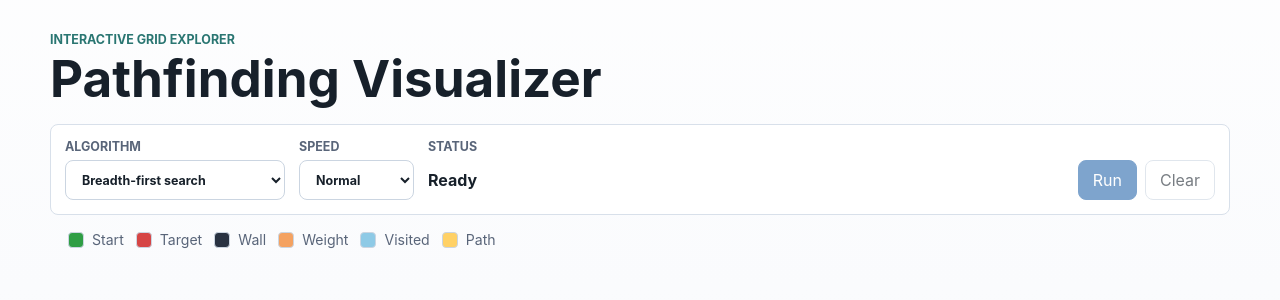
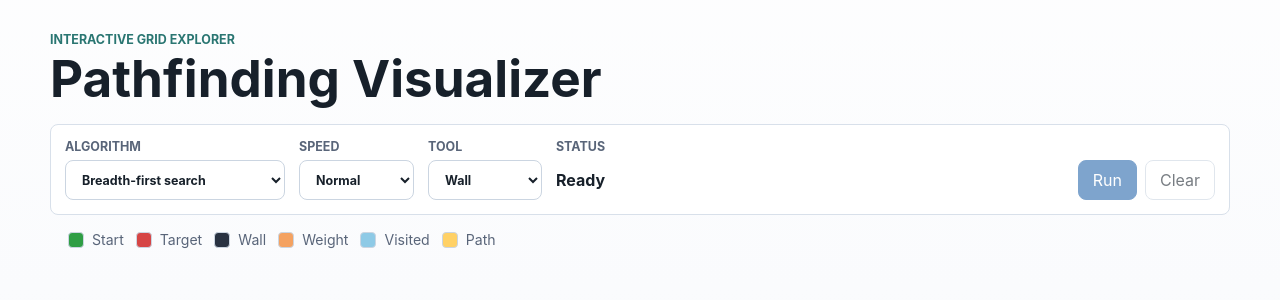
Before and after one commit to edselleighton/pathfinding-visualizer, a React (Vite) app: page / in a window 1280 px wide. Shown: the top 300 px of the page. Built offline with nearby package versions, Linux system fonts and the light colour scheme.

Commit message:
Add tool selector

```diff
--- a/src/components/Toolbar.jsx
+++ b/src/components/Toolbar.jsx
@@ -21,6 +21,15 @@ export default function Toolbar() {
         </select>
       </label>
 
+      <label className="toolbar-field">
+        <span>Tool</span>
+        <select defaultValue="wall" aria-label="Select drawing tool">
+          <option value="wall">Wall</option>
+          <option value="weight">Weight</option>
+          <option value="erase">Erase</option>
+        </select>
+      </label>
+
       <div className="toolbar-status" aria-label="Visualizer status">
         <span className="toolbar-status-label">Status</span>
         <strong>Ready</strong>
```
